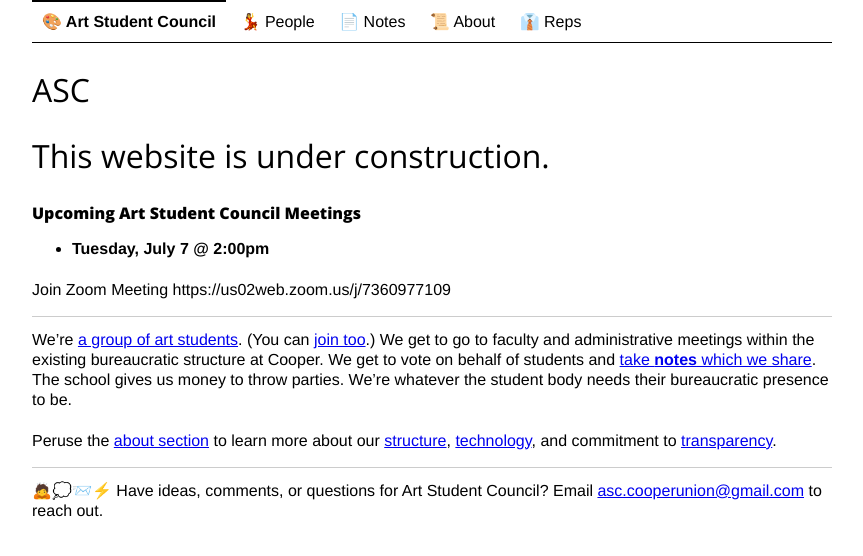
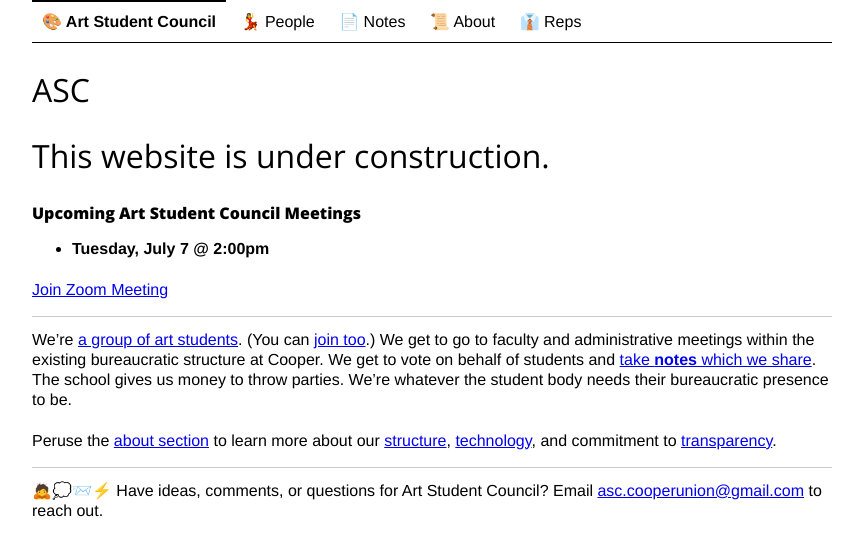
Before and after one commit to CooperASC/cooperasc.github.com, a Jekyll site: the page built from index.md, in a window 1280 px wide. Shown: the top 556 px of the page, without its empty margins (208-1071 px from the left). Built offline with Jekyll 4.4.1, drawn with Linux system fonts in a browser that asks for light colours.

Commit message:
Update index.md

```diff
--- a/index.md
+++ b/index.md
@@ -11,7 +11,7 @@
 
 - **Tuesday, July 7 @ 2:00pm**
 
-Join Zoom Meeting https://us02web.zoom.us/j/7360977109
+[Join Zoom Meeting](https://us02web.zoom.us/j/7360977109)
 
 ***
 
```
